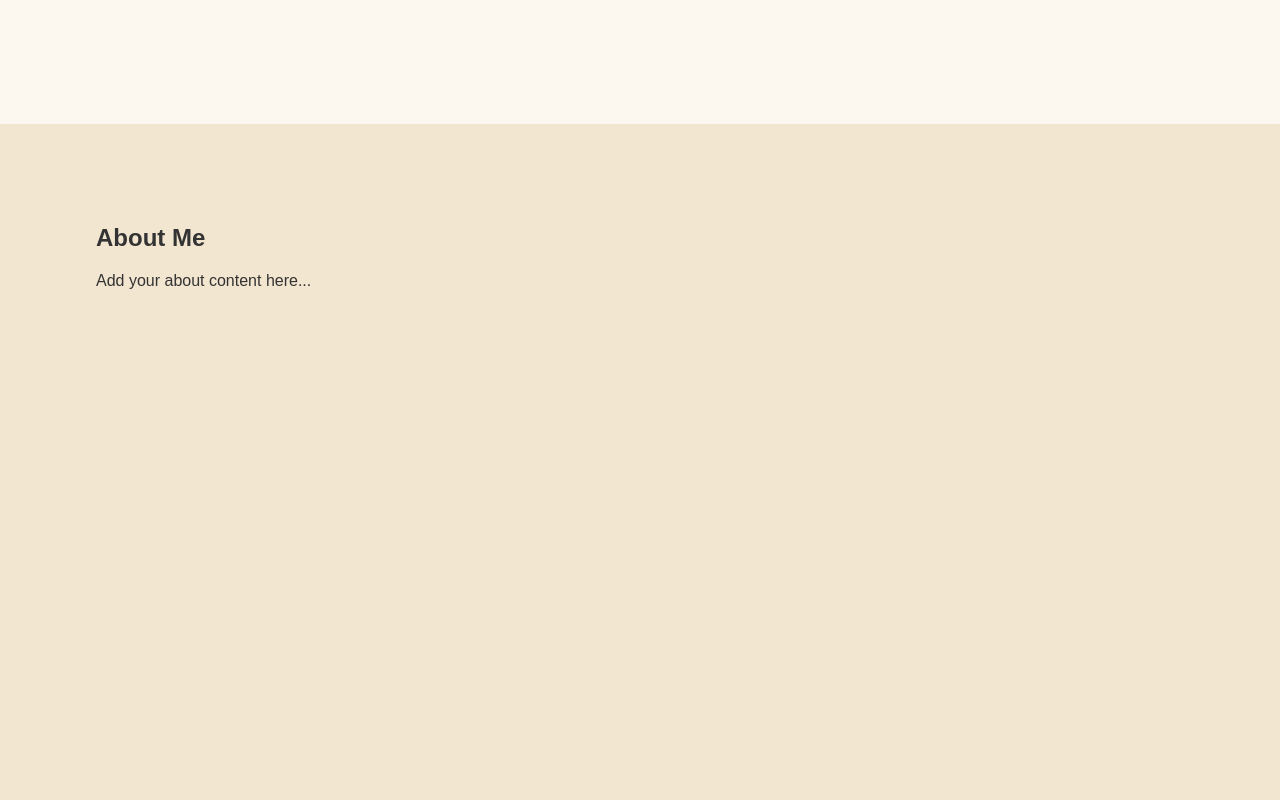
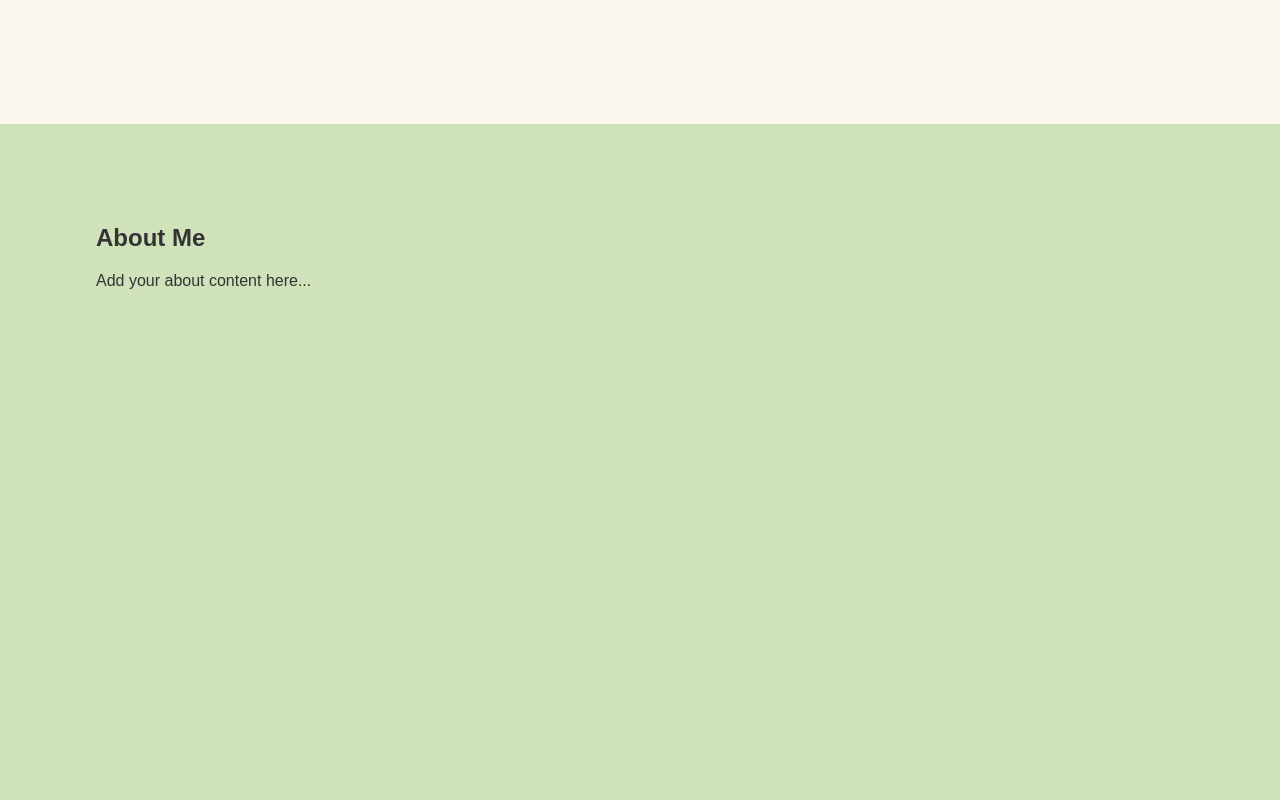
Before and after one commit to emmagsun/messing_around, a plain HTML site: page index.html in a window 1280 px wide. Shown: the part 740-1540 px from the top of the page. Drawn offline with Linux system fonts and the light colour scheme.

Commit message:
Update style.css

```diff
--- a/style.css
+++ b/style.css
@@ -11,7 +11,7 @@ body {
 }
 
 #about {
-    background-color: #f2e6d0;  /* Warm beige */
+    background-color: #d0e2b9;  /* Warm beige */
 }
 
 #projects {
```
